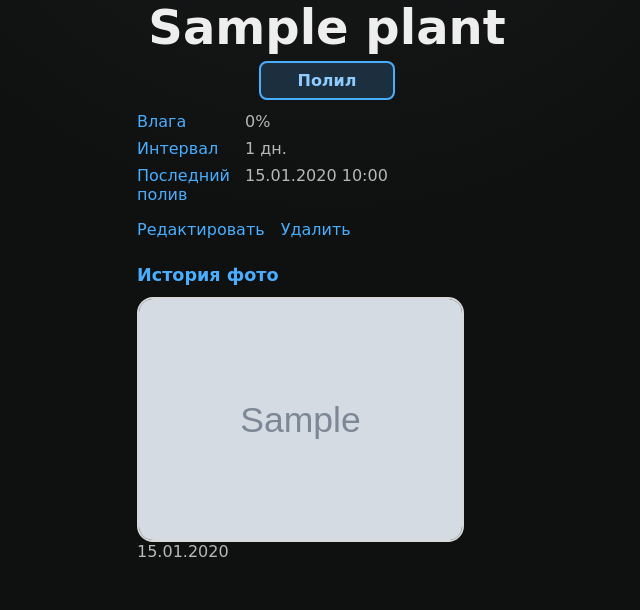
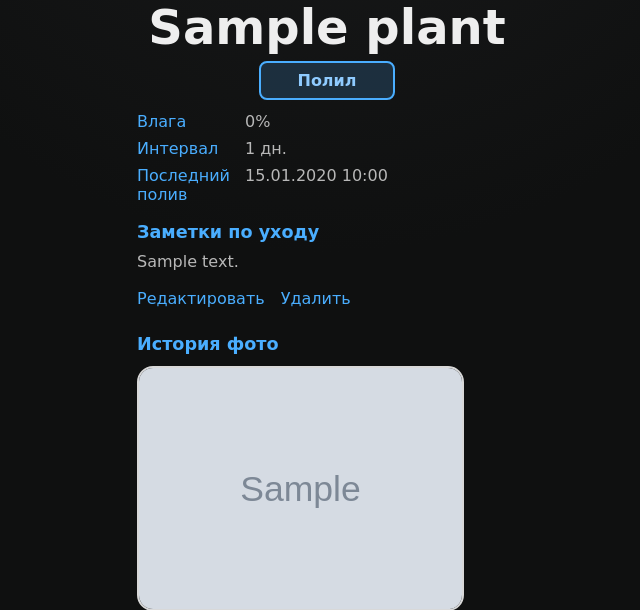
Before and after one commit to dagniden/skybreaker, a Django app: page /plants/1/ in a window 1280 px wide. Shown: the part 289-899 px from the top of the page, without its empty margins (313-953 px from the left). Before the commit the page ends 846 px from the top, so only its background shows below. Run offline with Django 5.2, Linux system fonts and the light colour scheme; a user stored in the database is signed in; tables that the repository leaves empty hold one stand-in row (values such as "Sample post"); grey boxes marked "Sample" are stand-in pictures.

Commit message:
Добавлено поле с заметкой об уходе

```diff
--- a/garden/models.py
+++ b/garden/models.py
@@ -13,6 +13,7 @@ class Plant(models.Model):
     name = models.CharField(max_length=100)
     watering_interval_days = models.PositiveIntegerField()
     last_watered_at = models.DateTimeField(default=timezone.now)
+    notes = models.TextField(blank=True)
     created_at = models.DateTimeField(auto_now_add=True)
 
     class Meta:
--- a/static/garden/css/garden.css
+++ b/static/garden/css/garden.css
@@ -286,6 +286,22 @@ input {
   color: var(--muted);
 }
 
+.plant-notes {
+  margin-top: 18px;
+  color: var(--muted);
+}
+
+.plant-notes h2 {
+  margin: 0 0 8px;
+  color: var(--blue);
+  font-size: 1.1rem;
+}
+
+.plant-notes p {
+  margin: 0;
+  line-height: 1.45;
+}
+
 .detail-actions {
   display: flex;
   gap: 16px;
@@ -351,13 +367,19 @@ input {
   color: var(--blue);
 }
 
-.app-form input {
+.app-form input,
+.app-form textarea {
   width: 100%;
   padding: 10px 12px;
   border: 2px solid #3d4650;
   border-radius: 8px;
   background: #171a1d;
   color: var(--text);
+}
+
+.app-form textarea {
+  min-height: 120px;
+  resize: vertical;
 }
 
 .helptext,
--- a/templates/garden/plant_detail.html
+++ b/templates/garden/plant_detail.html
@@ -32,6 +32,13 @@
       </div>
     </dl>
 
+    {% if plant.notes %}
+      <section class="plant-notes" aria-labelledby="plant-notes-title">
+        <h2 id="plant-notes-title">Заметки по уходу</h2>
+        <p>{{ plant.notes|linebreaksbr }}</p>
+      </section>
+    {% endif %}
+
     <div class="detail-actions">
       <a href="{% url 'garden:plant_update' plant.pk %}">Редактировать</a>
       <a href="{% url 'garden:plant_delete' plant.pk %}">Удалить</a>
```
Also changed, not shown: garden/forms.py (+6 -1 lines), garden/migrations/0003_plant_notes.py (added).
